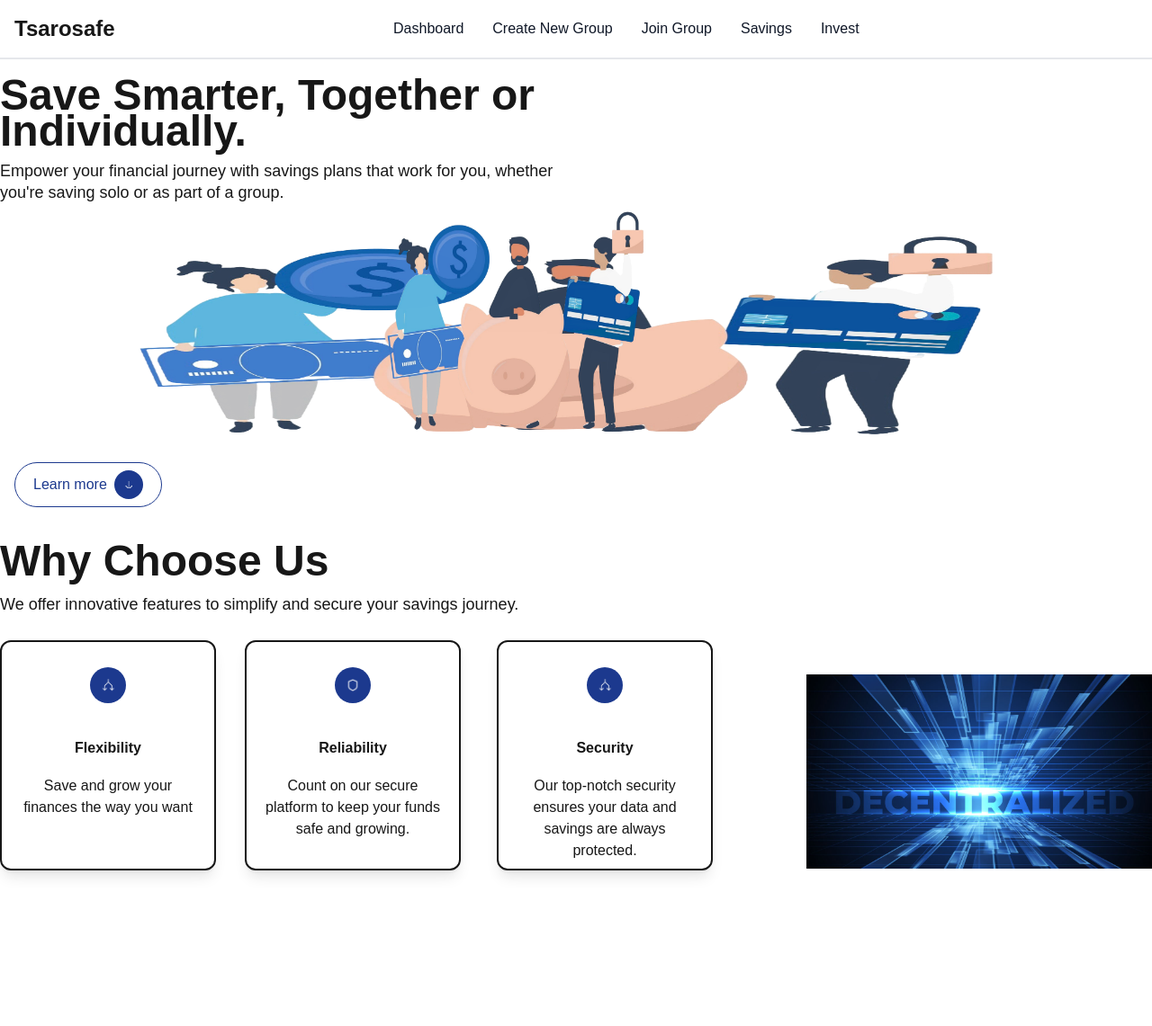
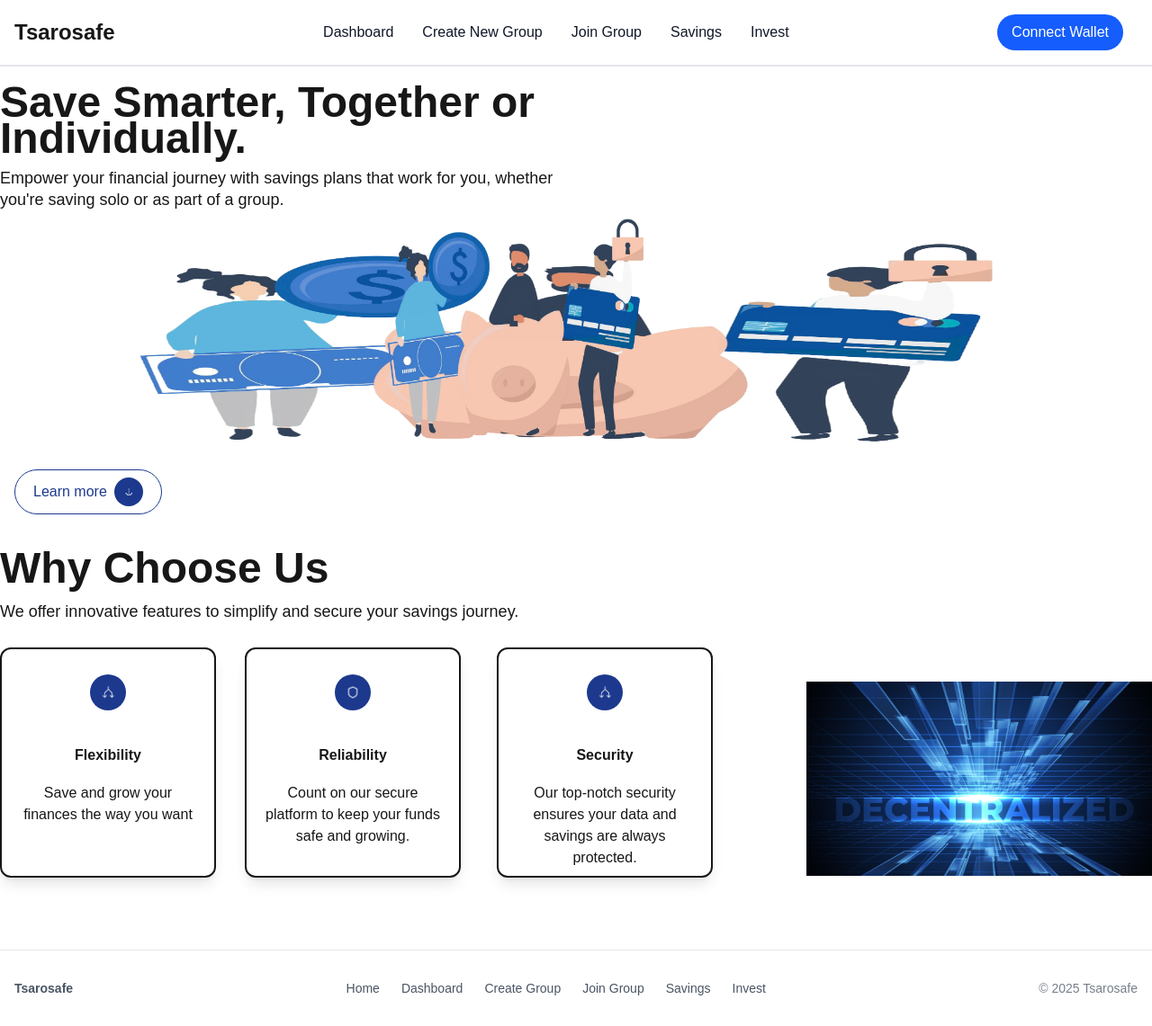
Before and after one commit to morelucks/Tsarosafe, a Next.js app: page / in a window 1280 px wide. Shown: the whole page at 90% size. Before the commit the page ends 1048 px from the top, so only its background shows below. Built offline with nearby package versions, Linux system fonts and the light colour scheme.

Commit message:
feat: hero section features refined, wallet connect, and footer

```diff
--- /dev/null
+++ b/src/app/components/Footer.tsx
@@ -0,0 +1,22 @@
+import Link from "next/link";
+
+const Footer = () => {
+  return (
+    <footer className="mt-16 border-t border-gray-200 dark:border-gray-700 py-8 text-sm text-gray-600 dark:text-gray-300">
+      <div className="max-w-screen-xl mx-auto px-4 flex flex-col md:flex-row items-center justify-between gap-4">
+        <div className="font-semibold">Tsarosafe</div>
+        <nav className="flex items-center gap-6">
+          <Link href="/" className="hover:text-blue-700">Home</Link>
+          <Link href="/dashboard" className="hover:text-blue-700">Dashboard</Link>
+          <Link href="/create-group" className="hover:text-blue-700">Create Group</Link>
+          <Link href="/join-group" className="hover:text-blue-700">Join Group</Link>
+          <Link href="/savings" className="hover:text-blue-700">Savings</Link>
+          <Link href="/invest" className="hover:text-blue-700">Invest</Link>
+        </nav>
+        <div className="opacity-75">© {new Date().getFullYear()} Tsarosafe</div>
+      </div>
+    </footer>
+  );
+};
+
+export default Footer;
--- a/src/app/components/NavBar.tsx
+++ b/src/app/components/NavBar.tsx
@@ -1,9 +1,64 @@
+"use client";
 import Link from "next/link";
+import { useCallback, useEffect, useMemo, useState } from "react";
 // import { ConnectButton } from "@rainbow-me/rainbowkit";
 // import Image from "next/image";
 // import TsarosafeLogo from "../assets/TsarosafeLogo.png";
 
+type EthereumProvider = {
+  request: (args: { method: string; params?: unknown[] }) => Promise<unknown>;
+  on?: (event: string, handler: (...args: unknown[]) => void) => void;
+  removeListener?: (event: string, handler: (...args: unknown[]) => void) => void;
+};
+
 const NavBar = () => {
+  const [account, setAccount] = useState<string | null>(null);
+  const [isConnecting, setIsConnecting] = useState(false);
+
+  const ethereum = useMemo<EthereumProvider | undefined>(() => {
+    if (typeof window === "undefined") return undefined;
+    const w = window as Window & { ethereum?: EthereumProvider };
+    return w.ethereum;
+  }, []);
+
+  const shortAddress = useMemo(() => {
+    if (!account) return "";
+    return account.slice(0, 6) + "…" + account.slice(-4);
+  }, [account]);
+
+  const handleConnect = useCallback(async () => {
+    if (!ethereum) {
+      alert("No Ethereum provider found. Install MetaMask.");
+      return;
+    }
+    try {
+      setIsConnecting(true);
+      const accounts = (await ethereum.request({ method: "eth_requestAccounts" })) as string[];
+      setAccount(accounts?.[0] ?? null);
+    } catch (err) {
+      console.error("Wallet connection failed", err);
+    } finally {
+      setIsConnecting(false);
+    }
+  }, [ethereum]);
+
+  useEffect(() => {
+    if (!ethereum?.on) return;
+    const handleAccountsChanged = (...args: unknown[]) => {
+      const accounts = (args[0] as string[]) || [];
+      setAccount(accounts?.[0] ?? null);
+    };
+    ethereum
+      .request({ method: "eth_accounts" })
+      .then((acc) => setAccount((acc as string[])?.[0] ?? null))
+      .catch(() => {});
+    ethereum.on && ethereum.on("accountsChanged", handleAccountsChanged);
+    return () => {
+      if (ethereum?.removeListener) {
+        ethereum.removeListener("accountsChanged", handleAccountsChanged);
+      }
+    };
+  }, [ethereum]);
   return (
     <div>
       <nav className="bg-white border-gray-200 dark:bg-gray-900 border-b-2 ">
@@ -26,6 +81,14 @@ const NavBar = () => {
           </Link>
           {/*  */}
           <div className="flex items-center md:order-2 space-x-3 md:space-x-0 rtl:space-x-reverse">
+            <button
+              onClick={handleConnect}
+              type="button"
+              className="rounded-full bg-blue-600 text-white px-4 py-2 mr-4 disabled:opacity-60"
+              disabled={isConnecting}
+            >
+              {account ? `Connected: ${shortAddress}` : isConnecting ? "Connecting…" : "Connect Wallet"}
+            </button>
             {/* ConnectButton will need to be re-evaluated for Next.js */}
             {/* <button
               type="button"
--- a/src/app/components/WhyUs.tsx
+++ b/src/app/components/WhyUs.tsx
@@ -1,3 +1,4 @@
+import Image from "next/image"
 import FirstIcon from "../assets/ph_arrows-split-light.png"
 import SecondIcon from "../assets/iconamoon_shield-light.png"
 import ThridIcon from "../assets/ph_arrows-split-light.png"
@@ -14,7 +15,7 @@ const WhyUs = () => {
             {/* first card */}
             <div className="flex flex-col items-center w-60 border-2 rounded-xl px-4 h-64 py-7 shadow-lg">
                 <div className="bg-blue-900 w-10 h-10 p-3 rounded-full">
-                    <img src={FirstIcon.src} alt="" />
+                    <Image src={FirstIcon} alt="" width={16} height={16} />
                 </div>
                 <div className="flex flex-col items-center mt-10">
                     <h2 className="font-semibold leading-5 font-wix">Flexibility</h2>
@@ -24,7 +25,7 @@ const WhyUs = () => {
              {/* first card */}
              <div className="flex flex-col items-center w-60 border-2 rounded-xl px-4 h-64 py-7  ml-8 shadow-lg" >
                 <div className="bg-blue-900 w-10 h-10 p-3 rounded-full">
-                    <img src={SecondIcon.src} alt="" />
+                    <Image src={SecondIcon} alt="" width={16} height={16} />
                 </div>
                 <div className="flex flex-col items-center mt-10">
                     <h2 className="font-semibold leading-5 font-wix">Reliability</h2>
@@ -34,7 +35,7 @@ const WhyUs = () => {
              {/* first card */}
              <div className="flex flex-col items-center w-60 border-2 rounded-xl px-4 h-64 py-7 ml-10 shadow-lg">
                 <div className="bg-blue-900 w-10 h-10 p-3 rounded-full">
-                    <img src={ThridIcon.src} alt="" />
+                    <Image src={ThridIcon} alt="" width={16} height={16} />
                 </div>
                 <div className="flex flex-col items-center mt-10">
                     <h2 className="font-semibold leading-5 font-wix">Security</h2>
@@ -44,7 +45,7 @@ const WhyUs = () => {
         </div>
 
           <div className="w-96  absolute top-[40%] right-0">
-             <img src={DecentralizeImage.src} alt="" className="w-full h-full" />
+             <Image src={DecentralizeImage} alt="" className="w-full h-full" width={384} height={200} />
           </div>
     </div>
   )
--- a/src/app/layout.tsx
+++ b/src/app/layout.tsx
@@ -2,6 +2,7 @@ import type { Metadata } from "next";
 import { Geist, Geist_Mono } from "next/font/google";
 import "./globals.css";
 import NavBar from "./components/NavBar";
+import Footer from "./components/Footer";
 
 const geistSans = Geist({
   variable: "--font-geist-sans",
@@ -30,6 +31,7 @@ export default function RootLayout({
       >
         <NavBar />
         {children}
+        <Footer />
       </body>
     </html>
   );
--- a/src/app/page.tsx
+++ b/src/app/page.tsx
@@ -3,7 +3,6 @@ import bgImage from "./assets/Tsarosafe.png"
 import bgImage2 from "./assets/image 7.png"
 import Pointer from "./assets/Group.png"
 import WhyUs from "./components/WhyUs"
-import HowItWorks from "./components/HowItWorks"
 
 const LandingPage = () => {
   return (
@@ -11,7 +10,7 @@ const LandingPage = () => {
         <div className="mb-10">
         <div className="md:w-[60%]">
             <h2 className="font-semibold text-5xl leading-10 font-wix fade-in" style={{ animationDelay: '0.2s' }}>Save Smarter, Together or Individually.</h2>
-            <p className="text-lg leading-6 mt-3 w-[80%] font-montserrat fade-in" style={{ animationDelay: '0.4s' }}>Empower your financial journey with savings plans that work for you, whether you're saving solo or as part of a group.</p>
+            <p className="text-lg leading-6 mt-3 w-[80%] font-montserrat fade-in" style={{ animationDelay: '0.4s' }}>Empower your financial journey with savings plans that work for you, whether you&apos;re saving solo or as part of a group.</p>
         </div>
 
         {/* image section */}
@@ -22,7 +21,7 @@ const LandingPage = () => {
                 </div>
 
                 <div className="absolute left-[30%] bottom-0 bg-transparent w-96 h-80 fade-in" style={{ animationDelay: '0.8s' }}>
-                    <img src={bgImage2.src} alt="bground image" className="object-fill w-full h-full"/>
+                    <Image src={bgImage2} alt="bground image" className="object-fill w-full h-full" width={384} height={320} />
                 </div>
 
              </div>
@@ -35,13 +34,15 @@ const LandingPage = () => {
             <button className="rounded-full bg-white text-blue-900 font-wix py-2 px-5 flex flex-row items-center border border-blue-900 ml-4">
             Learn more
             <div  className=" ml-2 bg-blue-900 p-3 rounded-full text-center flex items-center ">
-            <img src={Pointer.src} alt="" className="object-cover  text-white w-2 h-2"/>
+            <Image src={Pointer} alt="" className="object-cover  text-white w-2 h-2" width={8} height={8} />
             </div>
 
             </button>
         </div>
         </div>
-        <WhyUs className="mt-10"/>
+        <div className="mt-10">
+            <WhyUs />
+        </div>
         {/* <HowItWorks/> */}
     </div>
   )
```
